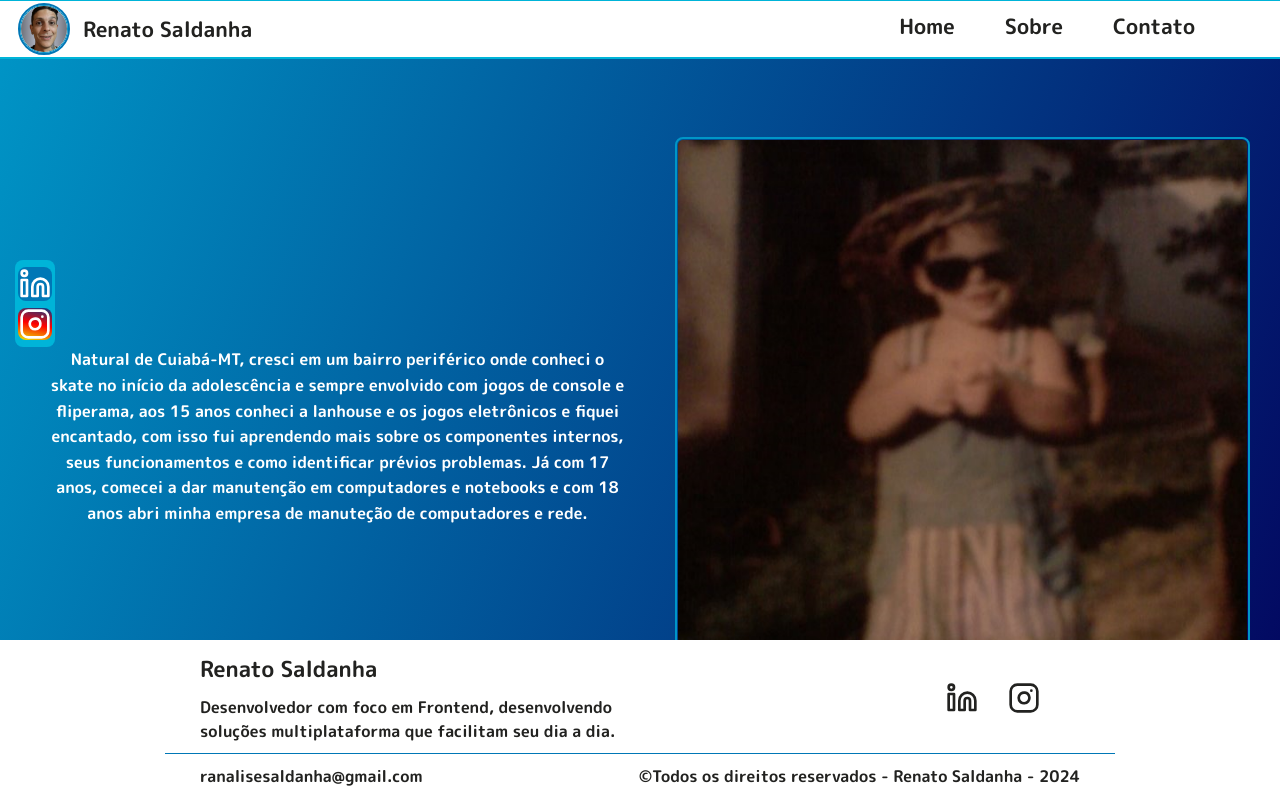
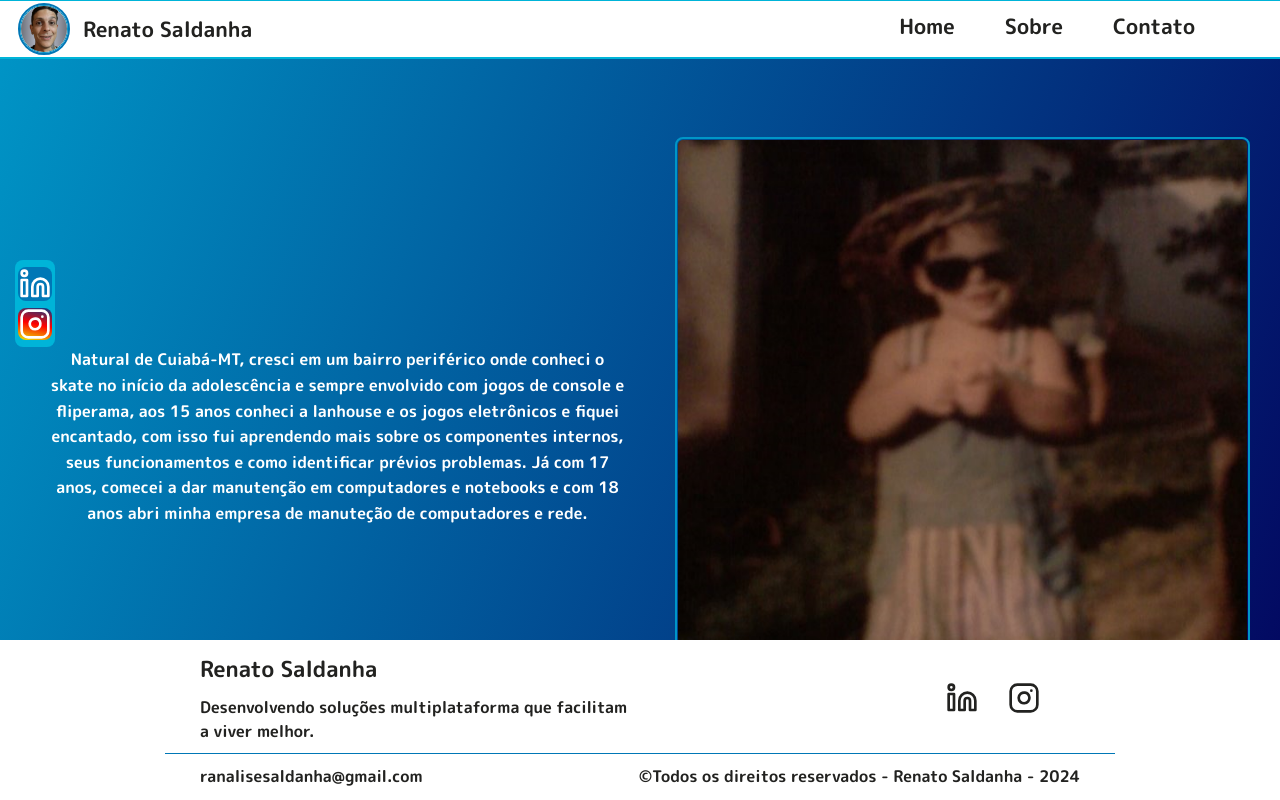
Before and after one commit to renato-saldanha/renato-saldanha, a Next.js app: page /Sobre in a window 1280 px wide. Built offline with nearby package versions, Linux system fonts and the light colour scheme.

Commit message:
ajuste texto

```diff
--- a/src/components/Footer/index.tsx
+++ b/src/components/Footer/index.tsx
@@ -8,7 +8,7 @@ export default function Footer() {
       <div className={styles.contentTopo}>
         <div className={styles.descricao}>
           <h1>Renato Saldanha</h1>
-          <p>Desenvolvedor com foco em Frontend, desenvolvendo soluções multiplataforma que facilitam seu dia a dia.</p>
+          <p>Desenvolvendo soluções multiplataforma que facilitam a viver melhor.</p>
         </div>
         <div className={styles.mediaSocial}>
         <Link target="_blank" href='https://www.linkedin.com/in/renato-saldanha-a318067b/'><Linkedin size={32} /></Link>
--- a/src/pages/Sobre/styles.module.css
+++ b/src/pages/Sobre/styles.module.css
@@ -102,7 +102,7 @@
 .containerSobre {
   display: flex;
   flex: 1;
-
+  align-items: flex-start;
   justify-content: center;
   font-size: 16px;
   line-height: 1.6;
```
